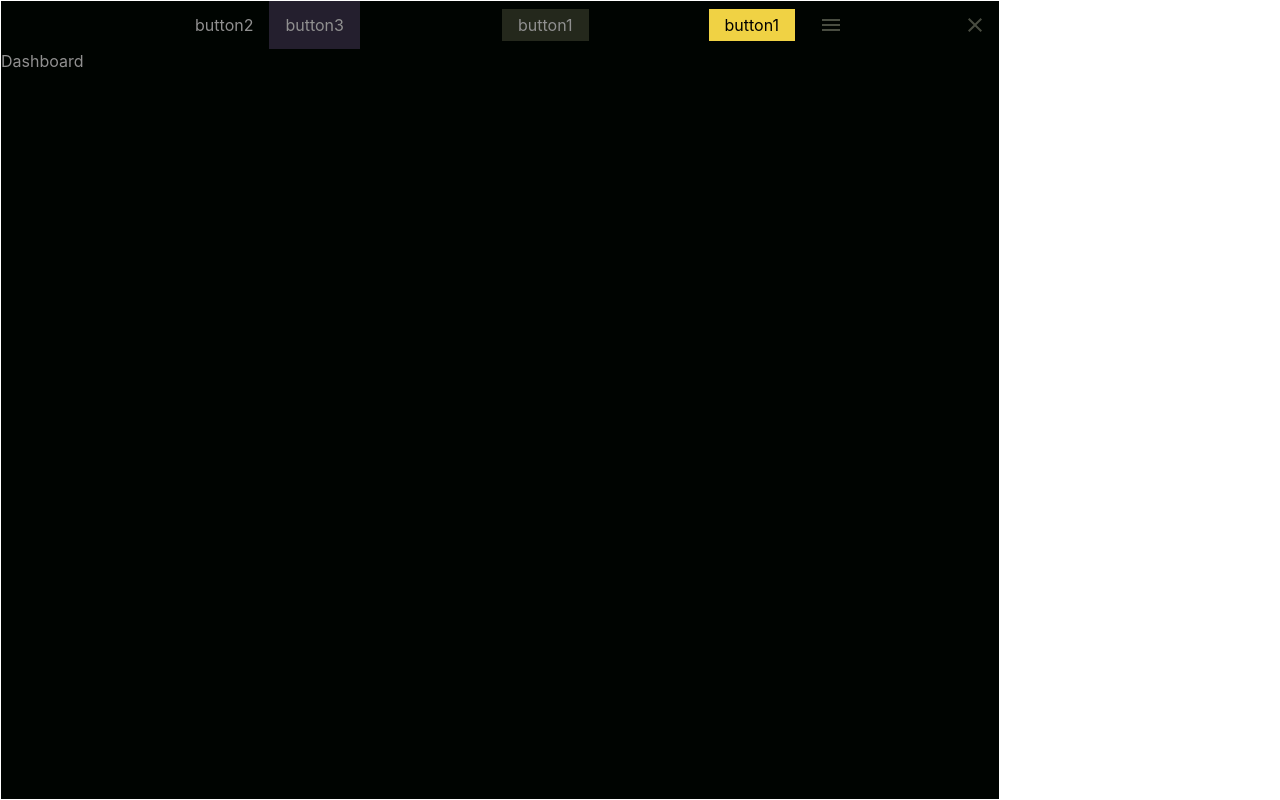
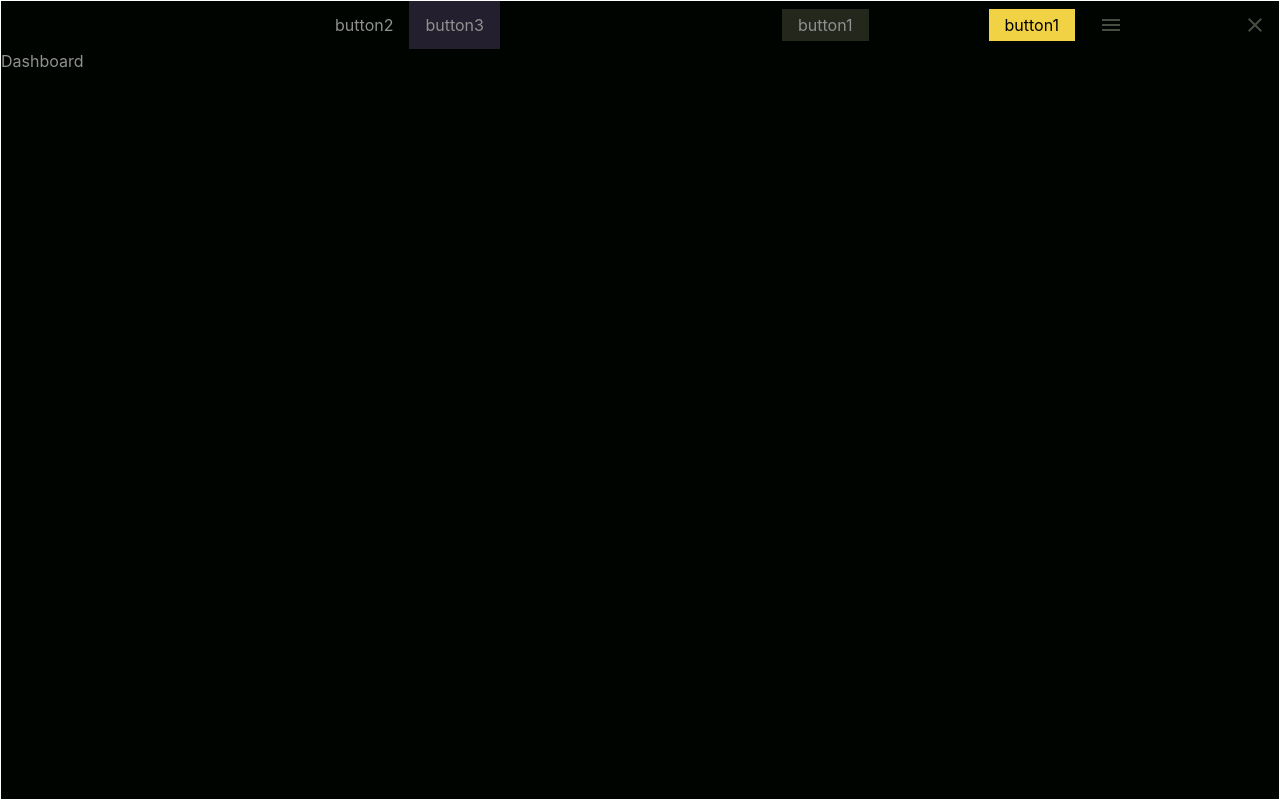
Before and after one commit to Tyrese-FullStackGenius/photo-editor-electron-frontend, a React (Create React App) app: page /dashboard in a window 1280 px wide. Built offline with nearby package versions, Linux system fonts and the light colour scheme; some icons are missing.

Commit message:
fix: electron

```diff
--- a/electron/main.js
+++ b/electron/main.js
@@ -5,7 +5,7 @@ const url = require("url");
 let mainWindow;
 
 const createWindow = () => {
-  mainWindow = new BrowserWindow({ width: 600, height: 600, show: false });
+  mainWindow = new BrowserWindow({ width: 1000, height: 800, show: false });
   mainWindow.loadURL(
     !app.isPackaged
       ? process.env.ELECTRON_START_URL
--- a/src/index.css
+++ b/src/index.css
@@ -17,10 +17,10 @@ code {
 }
 
 #root {
-  /* height: 100vh;
-  width: 100vw; */
-  height: 800px;
-  width: 1000px;
+  height: 100vh;
+  width: 100vw;
+  /* height: 800px; */
+  /* width: 1000px; */
   min-height: 600px;
   min-width: 1000px;
   margin: 0;
```
